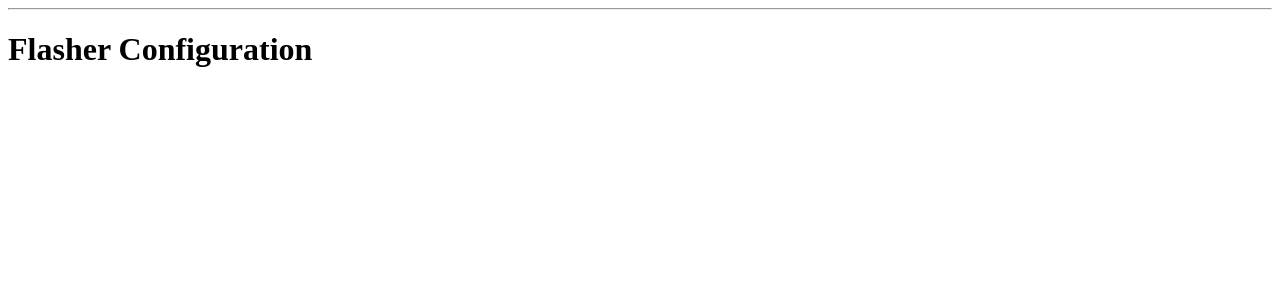
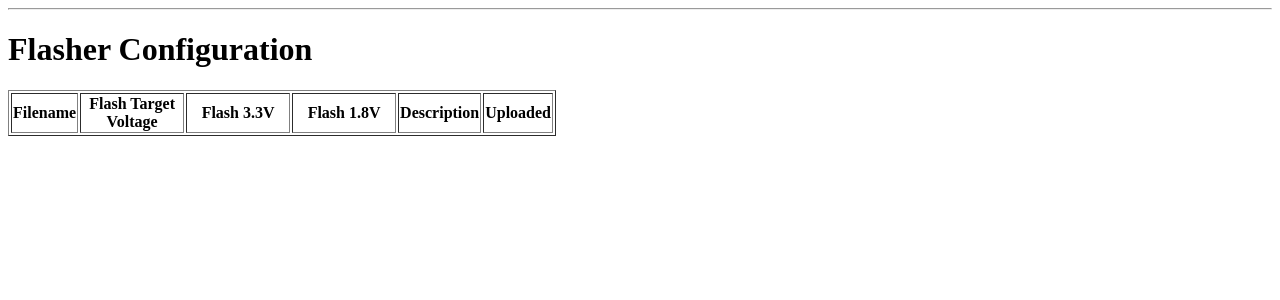
Before and after one commit to SeanMollet/PieFlasher, a Flask app: page /configure/ in a window 1280 px wide. Shown: the part 88-388 px from the top of the page. Run offline with Flask 3, Linux system fonts and the light colour scheme; lists and menus that the app fills with data are empty.

Commit message:
WiP: Chosing a flash configuration

```diff
--- a/SW/server.py
+++ b/SW/server.py
@@ -75,7 +75,17 @@ def upload():
 
 @app.route("/configure/")
 def configure():
-    return render_template("configure.html")
+    allFiles = os.listdir(filesPath)
+    viewFiles = []
+    for file in allFiles:
+        if ".data.json" in file:
+            try:
+                with open(Path(filesPath, file), "r") as dataFile:
+                    contents = dataFile.read()
+                    viewFiles.append(json.loads(contents))
+            except Exception as E:
+                print("Error loading files:", E)
+    return render_template("configure.html", files=viewFiles)
 
 
 @app.route("/about/")
@@ -105,12 +115,6 @@ def postFile():
     if not ("voltage" in request.form and "desc" in request.form):
         print("")
     filename = secure_filename(file.filename)
-    fileData = {
-        "filename": filename,
-        "voltage": request.form["voltage"],
-        "desc": request.form["desc"],
-        "uploaded": str(datetime.datetime.now()),
-    }
 
     # Don't overwrite files, append a numeric suffix
     file_suffix = 2
@@ -125,6 +129,13 @@ def postFile():
             break
 
     file.save(fullPath)
+
+    fileData = {
+        "filename": filename,
+        "voltage": request.form["voltage"],
+        "desc": request.form["desc"],
+        "uploaded": str(datetime.datetime.now()),
+    }
 
     fullDataPath = os.path.join(filesPath, filename + ".data.json")
     with open(fullDataPath, "w") as dataFile:
--- a/SW/templates/configure.html
+++ b/SW/templates/configure.html
@@ -2,5 +2,36 @@
 
 {% block content %}
 <h1>{% block title %} Flasher Configuration {% endblock %}</h1>
-
+<table border="1">
+    <tr>
+        <th>Filename</th>
+        <th width="100">Flash Target Voltage</th>
+        <th width="100">Flash 3.3V</th>
+        <th width="100">Flash 1.8V</th>
+        <th>Description</th>
+        <th>Uploaded</th>
+    </tr>
+    {% for file in files %}
+    <tr>
+        <td>
+            {{ file["filename"] }}
+        </td>
+        <td>
+            <button type="Button">Flash {{ file[" voltage"] }}V</button>
+        </td>
+        <td>
+            <button type="Button">Flash 3.3V</button>
+        </td>
+        <td>
+            <button type="Button">Flash 1.8V</button>
+        </td>
+        <td>
+            {{ file["desc"] }}
+        </td>
+        <td>
+            {{ file["uploaded"] }}
+        </td>
+    </tr>
+    {% endfor %}
+</table>
 {% endblock %}
```
Also changed, not shown: SW/templates/status.html (+4 -4 lines).
